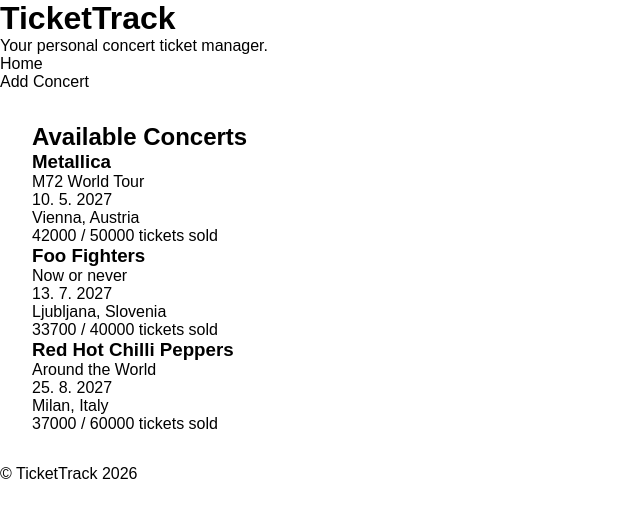
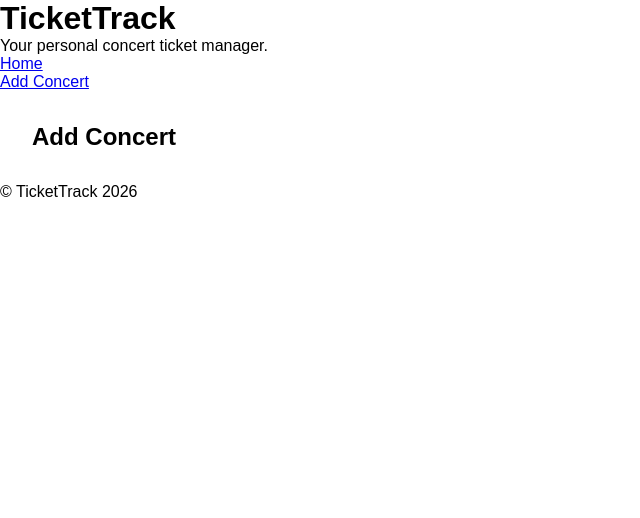
Before and after one commit to Spiritus93/TicketTrack, a React (Vite) app: page /add-concert in a window 1280 px wide. Shown: the top 518 px of the page, without its empty margins (0-640 px from the left). Built offline with nearby package versions, Linux system fonts and the light colour scheme; data requests are answered from the project's data file.

Commit message:
Added routing and navigation

```diff
--- a/src/App.jsx
+++ b/src/App.jsx
@@ -1,7 +1,9 @@
 import './styles/App.scss'
 import Header from "./components/Header/Header.jsx";
 import Home from "./pages/Home/Home.jsx";
+import AddConcert from "./pages/AddConcert/AddConcert.jsx";
 import Footer from "./components/Footer/Footer.jsx";
+import { Routes, Route } from "react-router-dom";
 
 function App() {
   return (
@@ -9,7 +11,10 @@
           <Header />
 
           <main id="center">
-              <Home />
+              <Routes>
+                  <Route path="/" element={<Home />} />
+                  <Route path="/add-concert" element={<AddConcert />} />
+              </Routes>
           </main>
 
           <Footer />
--- a/src/components/Header/Header.jsx
+++ b/src/components/Header/Header.jsx
@@ -1,4 +1,5 @@
 import "./Header.scss";
+import { NavLink } from "react-router-dom";
 
 const Header = () => {
     return(
@@ -7,8 +8,8 @@
             <p>Your personal concert ticket manager.</p>
             <nav className="main-menu">
                 <ul className="menu-list">
-                    <li className="menu-item">Home</li>
-                    <li className="menu-item">Add Concert</li>
+                    <li className="menu-item"><NavLink to="/">Home</NavLink></li>
+                    <li className="menu-item"><NavLink to="/add-concert">Add Concert</NavLink></li>
                 </ul>
             </nav>
         </header>
--- a/src/main.jsx
+++ b/src/main.jsx
@@ -2,9 +2,12 @@
 import { createRoot } from 'react-dom/client'
 import './styles/index.scss'
 import App from './App.jsx'
+import {BrowserRouter} from "react-router-dom";
 
 createRoot(document.getElementById('root')).render(
   <StrictMode>
-    <App />
+    <BrowserRouter>
+        <App />
+    </BrowserRouter>
   </StrictMode>,
 )
--- /dev/null
+++ b/src/pages/AddConcert/AddConcert.jsx
@@ -0,0 +1,9 @@
+const AddConcert = () => {
+    return (
+        <section>
+            <h2>Add Concert</h2>
+        </section>
+    );
+};
+
+export default AddConcert;
```
Also changed, not shown: src/pages/AddConcert/AddConcert.scss (added).
